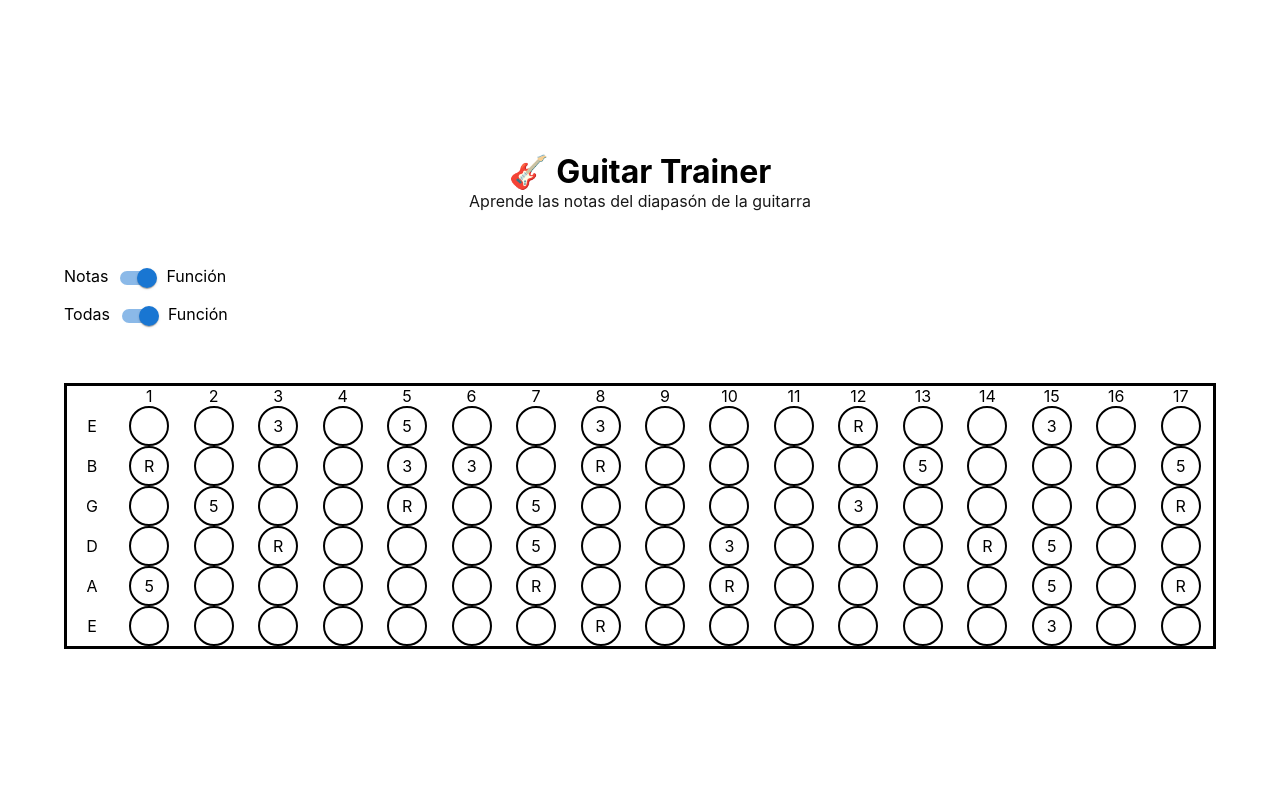
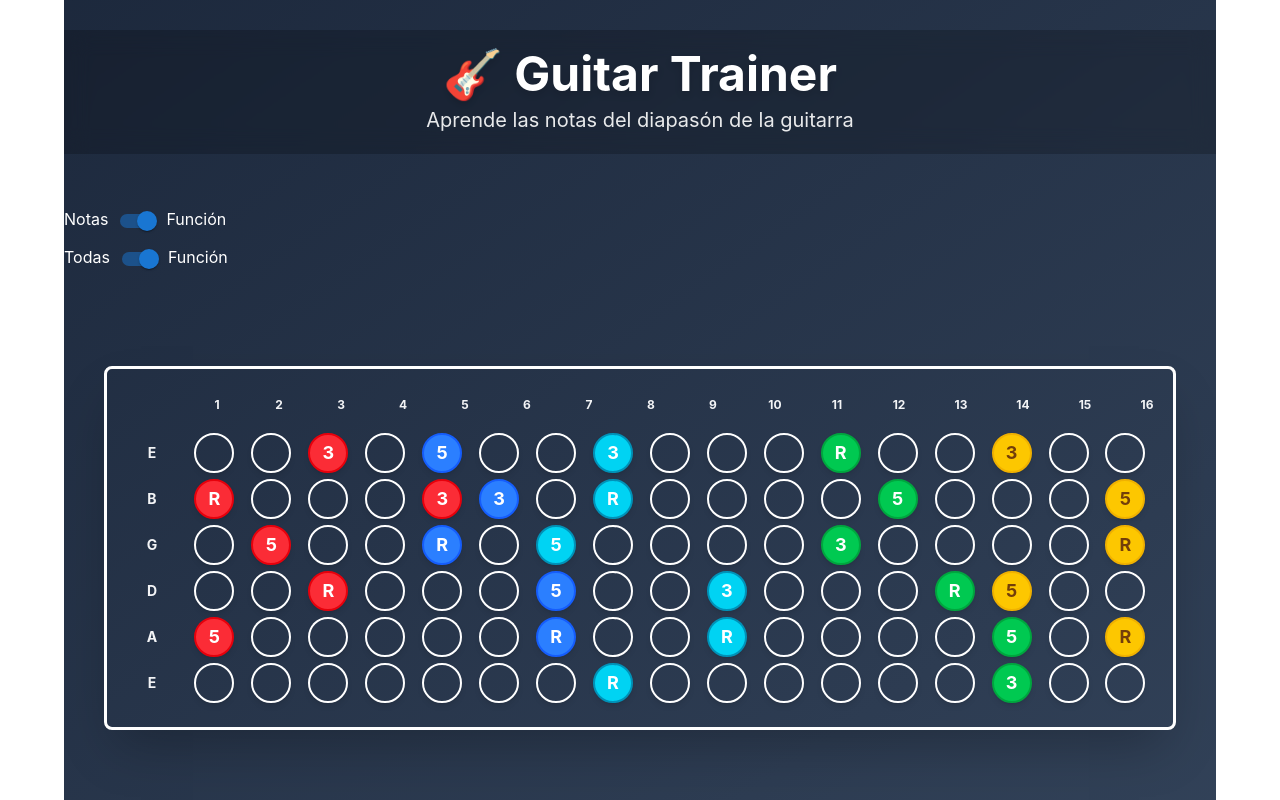
Before and after one commit to DeFrankCom/guitar-trainer, a React (Vite) app: page / in a window 1280 px wide. Built offline with nearby package versions, Linux system fonts and the light colour scheme.

Commit message:
migration to tailwind v4

```diff
--- a/src/App.tsx
+++ b/src/App.tsx
@@ -14,7 +14,7 @@
   };
 
   return (
-    <div className="flex flex-col justify-center gap-[3rem] min-h-screen bg-gradient-to-br from-slate-800 to-slate-700 text-white overflow-x-hidden">
+    <div className="flex flex-col justify-center gap-12 min-h-screen bg-linear-to-br from-slate-800 to-slate-700 text-white overflow-x-hidden">
       <header className="w-full px-5 py-5 bg-black/20 backdrop-blur-md">
         <h1 className="text-4xl md:text-5xl font-bold text-center mb-2 drop-shadow-lg">
           🎸 Guitar Trainer
--- a/src/components/Fretboard.tsx
+++ b/src/components/Fretboard.tsx
@@ -20,7 +20,7 @@
       <div className="bg-guitar-brown border-3 border-guitar-dark rounded-lg p-5 shadow-2xl w-full max-w-full overflow-x-auto">
         {/* Encabezado con números de trastes */}
         <div className="flex mb-2.5 w-full">
-          <div className="bg-transparent min-w-[50px] mr-2.5 flex-shrink-0"></div>
+          <div className="bg-transparent min-w-[50px] mr-2.5 shrink-0"></div>
           {Array.from({ length: NUM_FRETS }, (_, i) => (
             <div
               key={i}
@@ -33,7 +33,7 @@
         {/* Cuerdas y notas */}
         {fretboardData.strings.map((guitarString: FretboardData['strings'][number]) => (
           <div key={guitarString.stringNumber} className="flex mb-0.5 items-center w-full">
-            <div className="bg-guitar-dark text-gray-100 py-3 px-2 text-center font-bold text-sm rounded min-w-[50px] mr-2.5 flex-shrink-0 flex items-center justify-center">
+            <div className="bg-guitar-dark text-gray-100 py-3 px-2 text-center font-bold text-sm rounded min-w-[50px] mr-2.5 shrink-0 flex items-center justify-center">
               {guitarString.openNote}
             </div>
             <div className="flex flex-1 gap-0.5 w-full">
--- a/src/index.css
+++ b/src/index.css
@@ -1,6 +1,4 @@
-@tailwind base;
-@tailwind components;
-@tailwind utilities;
+@import 'tailwindcss';
 
 @layer base {
   * {
```
